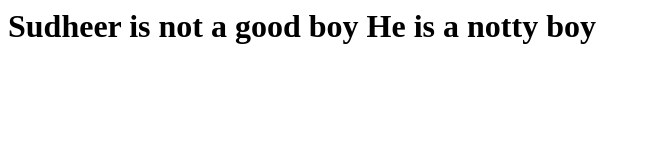
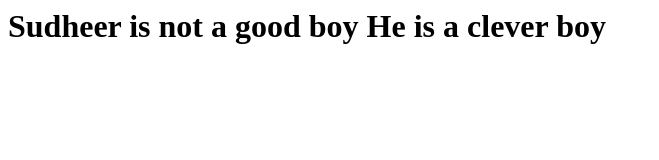
Before and after one commit to SudheerVadrevu/Dockerfiles, a plain HTML site: page COPY/index.html in a window 1280 px wide. Shown: the whole page, without its empty margins (0-659 px from the left). Drawn offline with Linux system fonts and the light colour scheme.

Commit message:
copychanges

```diff
--- a/COPY/index.html
+++ b/COPY/index.html
@@ -1 +1 @@
-<h1>Sudheer is not a good boy He is a notty boy</h1>
+<h1>Sudheer is not a good boy He is a clever boy</h1>
```
